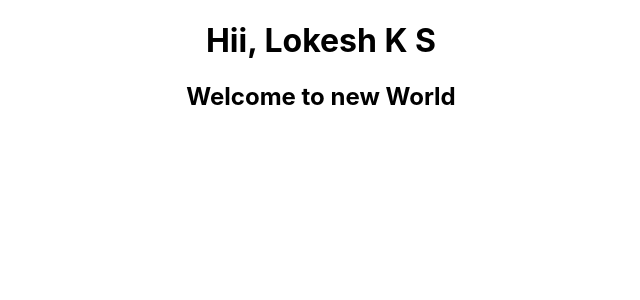
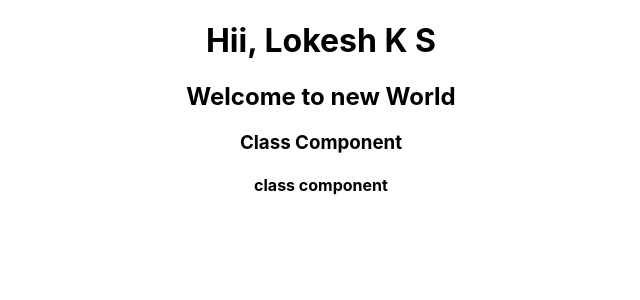
Before and after one commit to Lokeshkiran1/JavaScriptBasics, a React (Create React App) app in the folder reactpracticeproblems/reactpracticeproblems/: page / in a window 1280 px wide. Shown: the top 300 px of the page, without its empty margins (319-959 px from the left). Built offline with nearby package versions, Linux system fonts and the light colour scheme.

Commit message:
[Lokesh]Refactoring:Class components basic examples

```diff
--- a/reactpracticeproblems/reactpracticeproblems/src/App.js
+++ b/reactpracticeproblems/reactpracticeproblems/src/App.js
@@ -2,12 +2,16 @@ import logo from './logo.svg';
 import './App.css';
 import Wishes from './components/Wishes';
 import Greet from './components/Greet';
+import Welcome from './components/Welcome';
+import Greeting from './components/Greeting';
 
 function App() {
   return (
     <div className="App">
-      <Wishes></Wishes>
-      <Greet></Greet>
+      <Wishes />
+      <Greet />
+      <Welcome />
+      <Greeting />
     </div>
   );
 }
--- /dev/null
+++ b/reactpracticeproblems/reactpracticeproblems/src/components/Greeting.js
@@ -0,0 +1,7 @@
+import React,{Component} from 'react';
+class Greeting extends Component{
+    render(){
+        return <h4>class component</h4>
+    }
+}
+export default Greeting;
--- /dev/null
+++ b/reactpracticeproblems/reactpracticeproblems/src/components/Welcome.js
@@ -0,0 +1,7 @@
+import React,{Component} from 'react';
+class Welcome extends Component{
+    render(){
+        return <h3>Class Component</h3>
+    }
+}
+export default Welcome;
```
